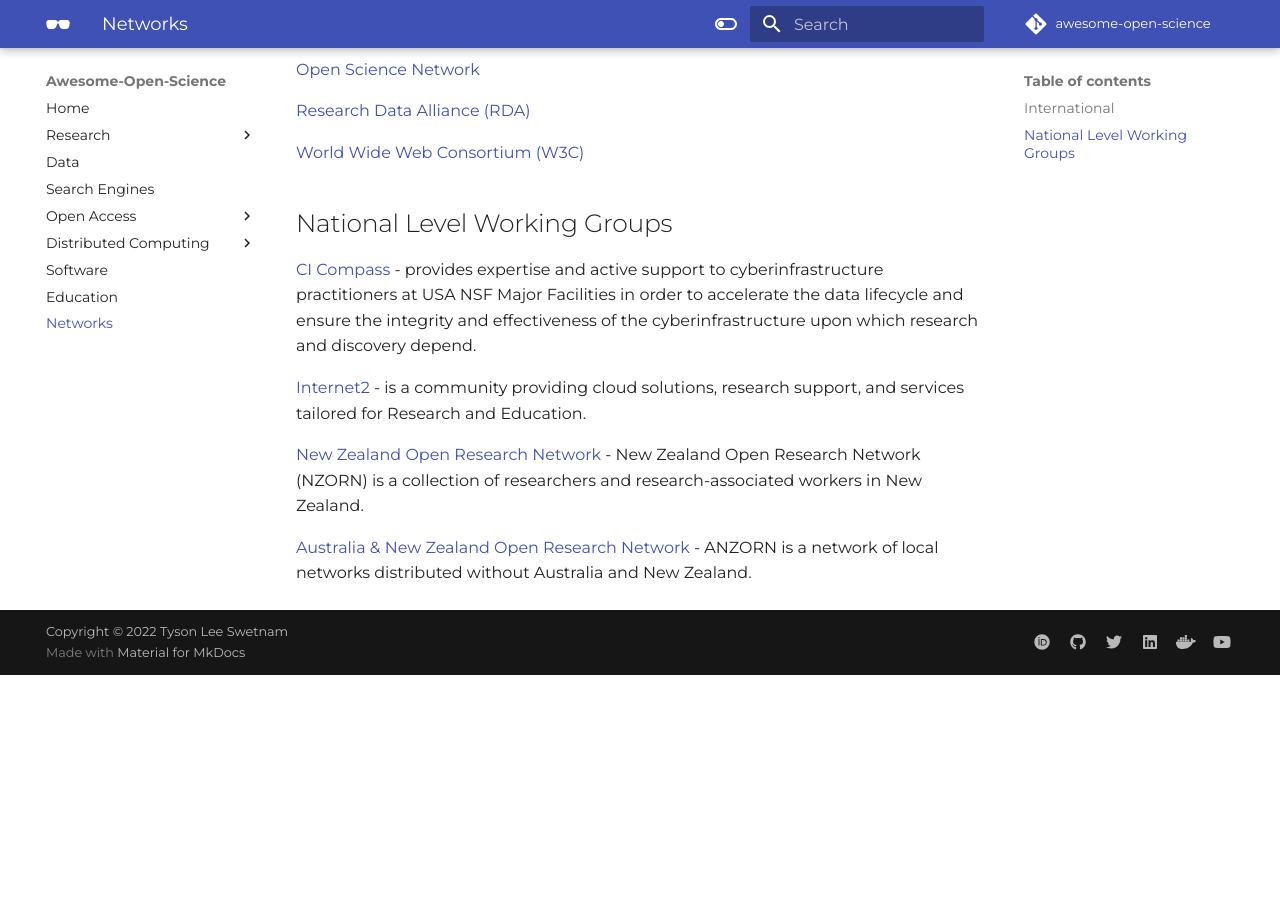
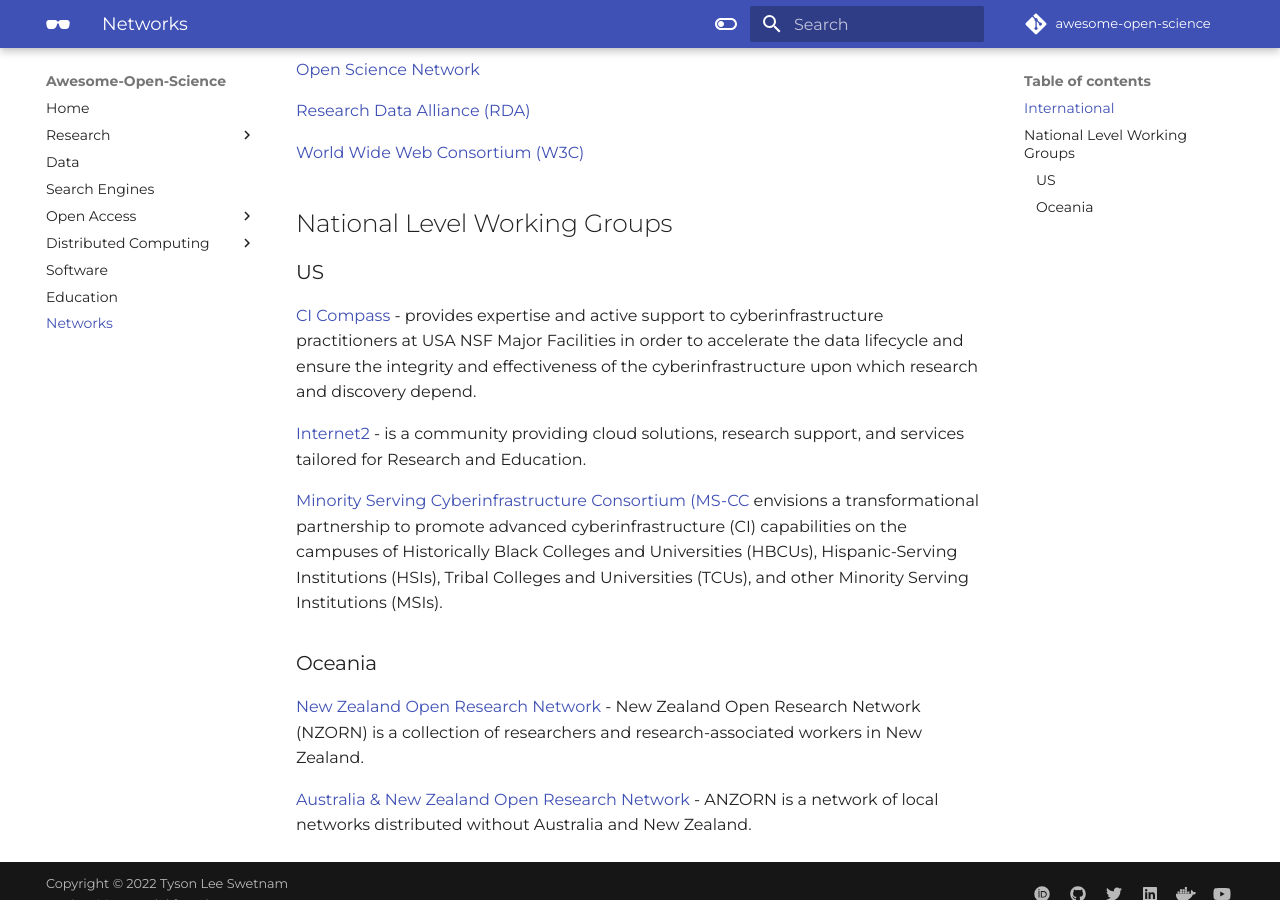
Before and after one commit to tyson-swetnam/awesome-open-science, an MkDocs documentation site: the page built from docs/networks.md, in a window 1280 px wide and 900 px high, scrolled down 489 px. Built offline with MkDocs 1.6.1 and Material for MkDocs 9.7.7, drawn with Linux system fonts in a browser that asks for light colours; some web fonts are replaced; comment, search, counter and statistics services are not loaded; before the commit the page ends 1164 px from its top, so only the background shows below that.

Commit message:
Update networks.md

```diff
--- a/docs/networks.md
+++ b/docs/networks.md
@@ -23,10 +23,16 @@
 
 ## National Level Working Groups
 
+### US
+
 [CI Compass](https://ci-compass.org/){target=_blank} - provides expertise and active support to cyberinfrastructure practitioners at USA NSF Major Facilities in order to accelerate the data lifecycle and ensure the integrity and effectiveness of the cyberinfrastructure upon which research and discovery depend.
 
 [Internet2](https://internet2.edu/) - is a community providing cloud solutions, research support, and services tailored for Research and Education.
 
+[Minority Serving Cyberinfrastructure Consortium (MS-CC](https://www.ms-cc.org/) envisions a transformational partnership to promote advanced cyberinfrastructure (CI) capabilities on the campuses of Historically Black Colleges and Universities (HBCUs), Hispanic-Serving Institutions (HSIs), Tribal Colleges and Universities (TCUs), and other Minority Serving Institutions (MSIs).
+
+### Oceania
+
 [New Zealand Open Research Network](https://nzorn.netlify.app/) - New Zealand Open Research Network (NZORN) is a collection of researchers and research-associated workers in New Zealand.
 
 [Australia & New Zealand Open Research Network](https://www.anzopenresearch.org/) - ANZORN is a network of local networks distributed without Australia and New Zealand.
```
